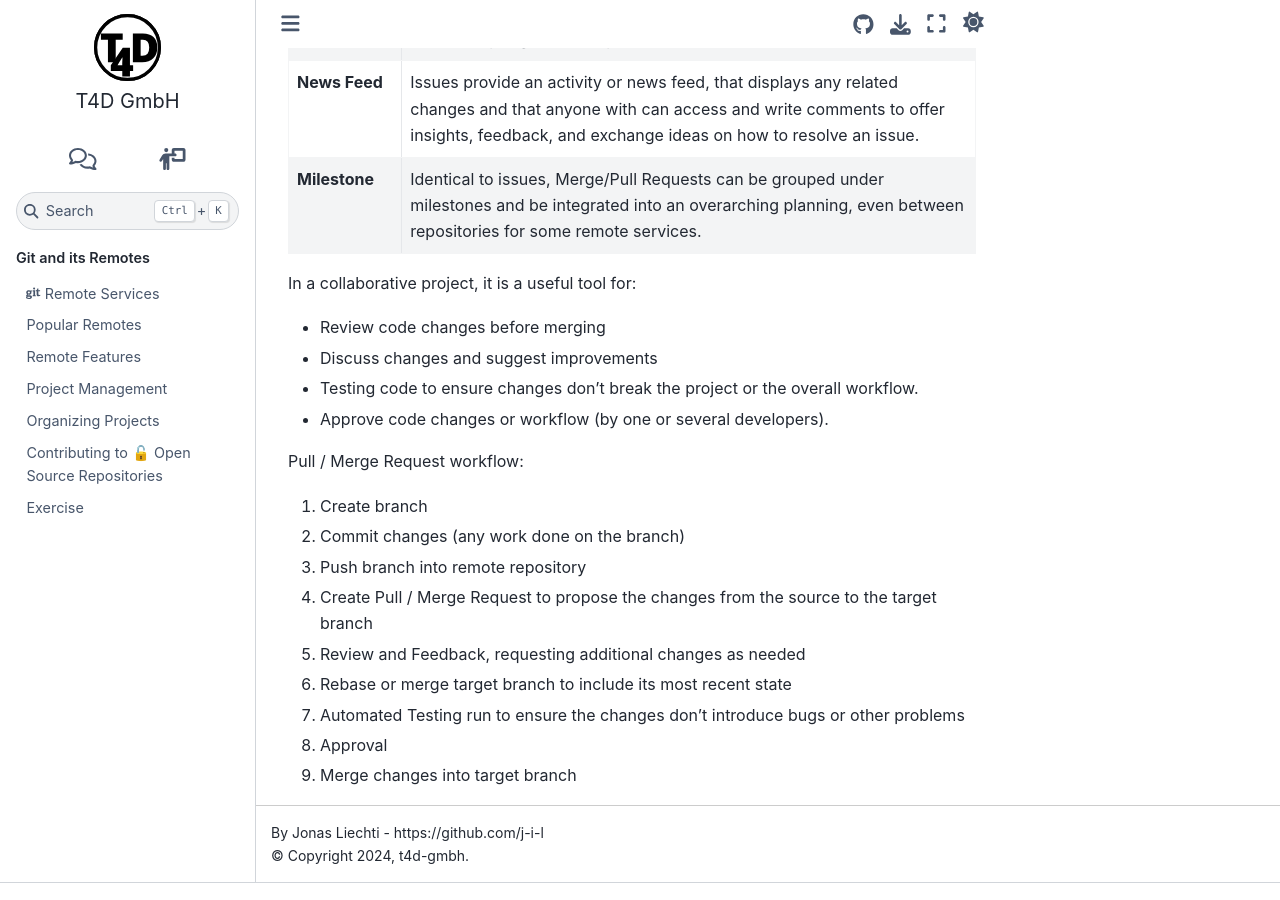
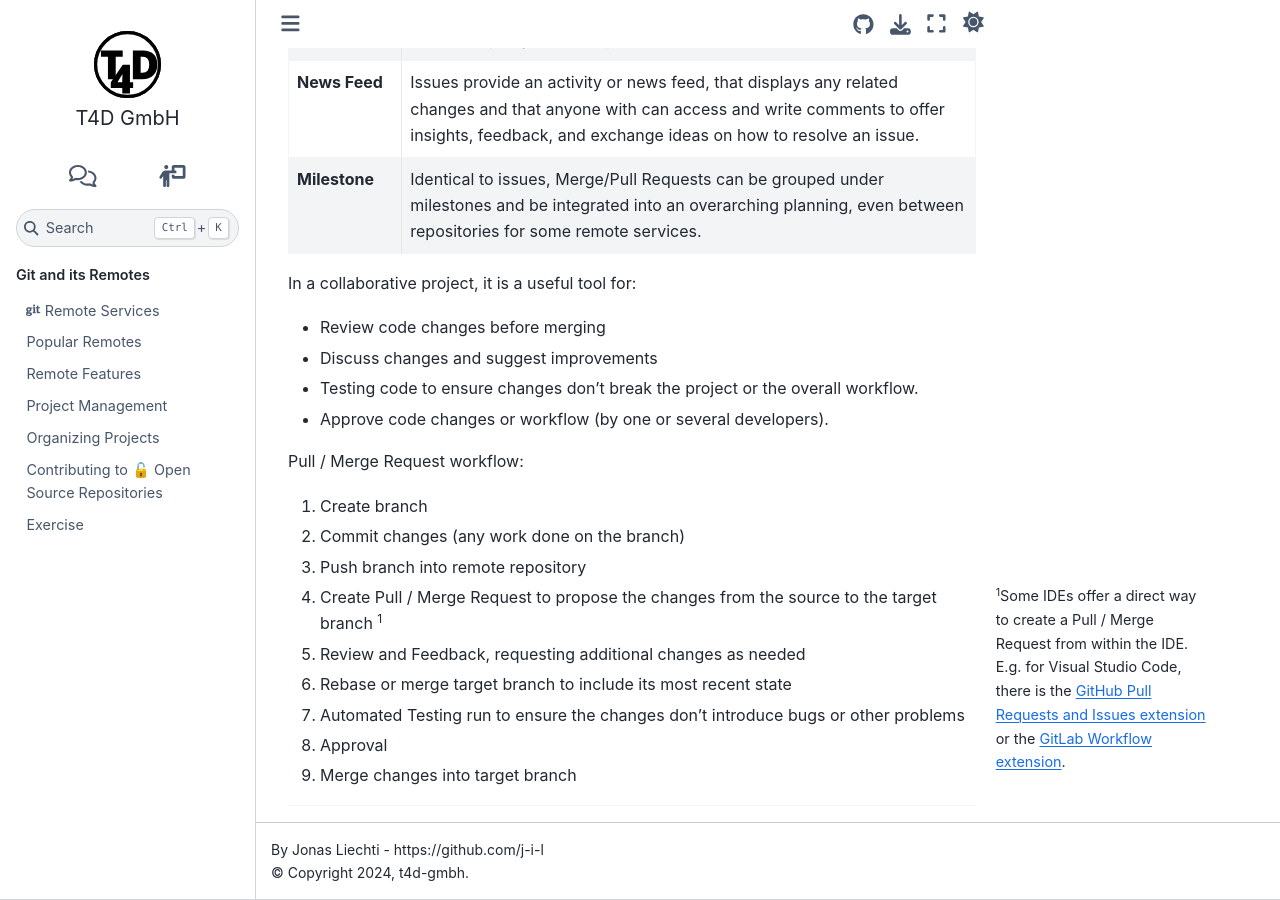
Before and after one commit to t4d-gmbh/git-and-its-remotes, a Sphinx documentation site: the page built from source/content/remote_service_features/collaboration_tools/merge_pull_requests.md, in a window 1280 px wide and 900 px high, scrolled down 1063 px. Built offline with Sphinx 7.4.7 and the Sphinx Book theme 1.1.4, drawn with Linux system fonts in a browser that asks for light colours; the version number could not be read and is left out.

Commit message:
note about pull requests from IDEs

```diff
--- a/source/content/remote_service_features/collaboration_tools/merge_pull_requests.md
+++ b/source/content/remote_service_features/collaboration_tools/merge_pull_requests.md
@@ -46,11 +46,15 @@ Pull / Merge Request workflow:
 1. Create branch
 1. Commit changes (any work done on the branch)
 1. Push branch into remote repository
-1. Create Pull / Merge Request to propose the changes from the source to the target branch
+1. Create Pull / Merge Request to propose the changes from the source to the target branch {% if page %}[^sn1]{% endif %}
 1. Review and Feedback, requesting additional changes as needed
 1. Rebase or merge target branch to include its most recent state
 1. Automated Testing run to ensure the changes don’t introduce bugs or other problems
 1. Approval
 1. Merge changes into target branch
 
+{% if page %}
+[^sn1]: Some IDEs offer a direct way to create a Pull / Merge Request from within the IDE. E.g. for Visual Studio Code, there is the [GitHub Pull Requests and Issues extension](https://marketplace.visualstudio.com/items?itemName=GitHub.vscode-pull-request-github) or the [GitLab Workflow extension](https://marketplace.visualstudio.com/items?itemName=GitLab.gitlab-workflow).
 {% endif %}
+
+{% endif %}
```
